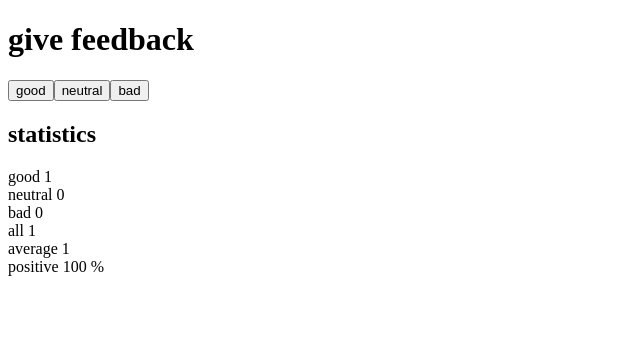
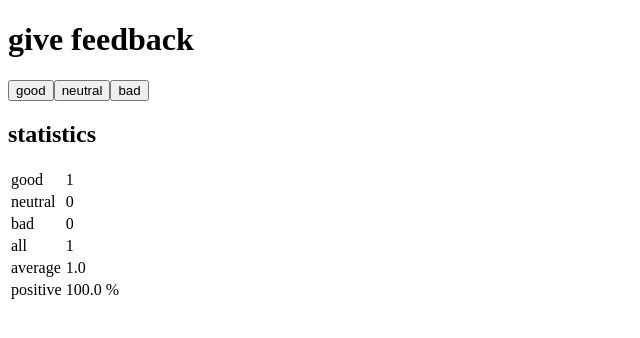
Before and after one commit to Shifrin/fullstackopen-exercises, a React (Create React App) app in the folder part1/unicafe/: page / in a window 1280 px wide. Both pictures are taken after a click on the button "good". Shown: the top 338 px of the page, without its empty margins (0-640 px from the left). Built offline with nearby package versions, Linux system fonts and the light colour scheme.

Commit message:
part1.11 unicafe completed

```diff
--- a/part1/unicafe/src/App.js
+++ b/part1/unicafe/src/App.js
@@ -13,12 +13,12 @@ const Statistics = ({ text, count }) => {
   }
 
   return (
-    <div>
-      <span>
-        {text} {count}
-        {percentage}
-      </span>
-    </div>
+    <tr>
+      <td>{text}</td>
+      <td>
+        {count} {percentage}
+      </td>
+    </tr>
   )
 }
 
@@ -40,18 +40,22 @@ const App = () => {
         <Button text="neutral" clickHandler={() => setToNeutral(neutral + 1)} />
         <Button text="bad" clickHandler={() => setToBad(bad + 1)} />
         <h2>statistics</h2>
+        <table>
+          <tbody>
             <Statistics text="good" count={good} />
             <Statistics text="neutral" count={neutral} />
             <Statistics text="bad" count={bad} />
             <Statistics text="all" count={good + neutral + bad} />
             <Statistics
               text="average"
-          count={(good - bad) / (good + neutral + bad)}
+              count={((good - bad) / (good + neutral + bad)).toFixed(1)}
             />
             <Statistics
               text="positive"
-          count={(good / (good + neutral + bad)) * 100}
+              count={((good / (good + neutral + bad)) * 100).toFixed(1)}
             />
+          </tbody>
+        </table>
       </div>
     )
   }
```
Lines whose indentation alone changed are shown as unchanged.
